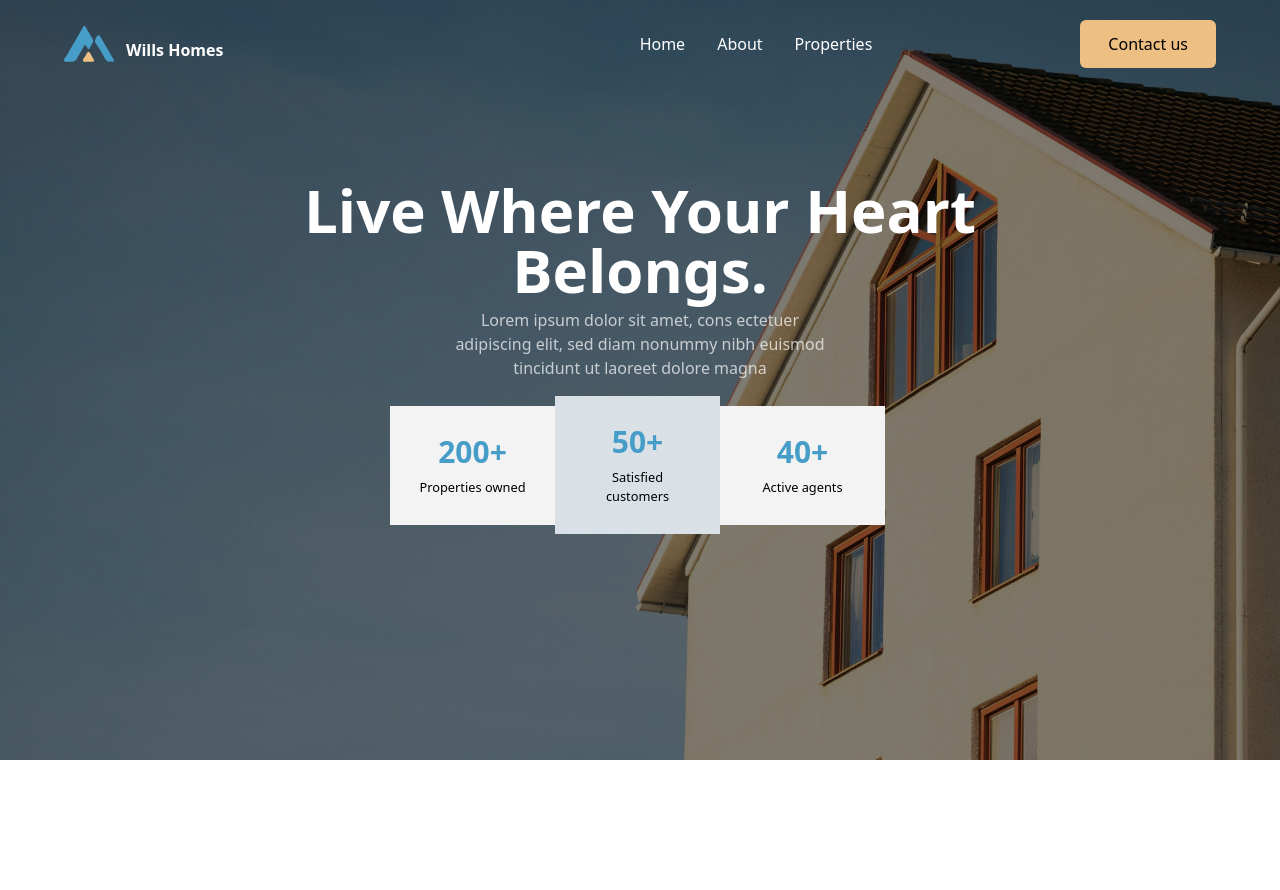
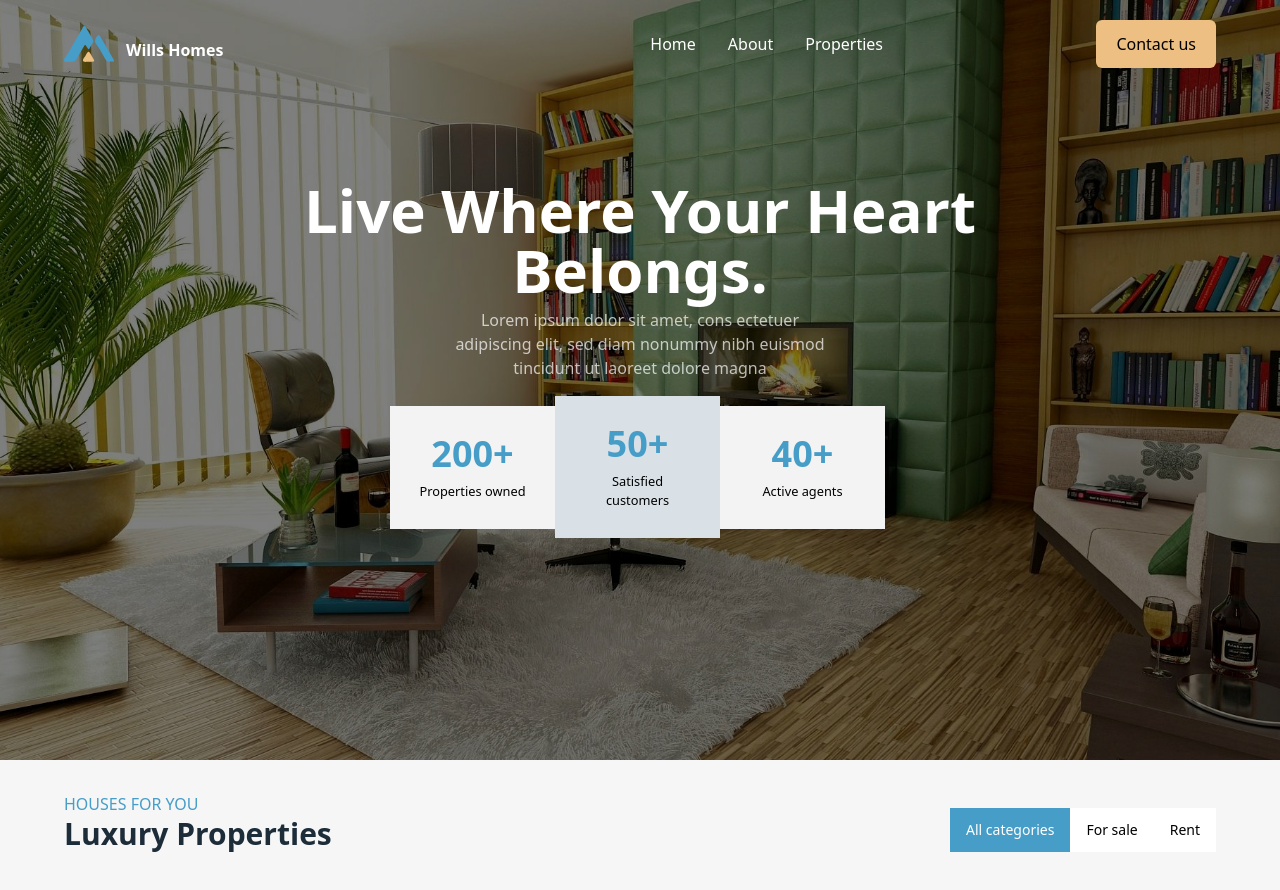
Before and after one commit to Codebee50/wills-homes, a React (Vite) app: page / in a window 1280 px wide. Shown: the top 890 px of the page. Before the commit the page ends 800 px from the top, so only its background shows below. Built offline with nearby package versions, Linux system fonts and the light colour scheme.

Commit message:
added properties section header

```diff
--- a/src/App.jsx
+++ b/src/App.jsx
@@ -1,11 +1,13 @@
 import { Fragment } from "react"
 import Hero from "./sections/Hero"
+import Properties from "./sections/Properties"
 
 const App = () => {
   return (
     <Fragment>
       <main>
         <Hero></Hero>
+        <Properties/>
       </main>
     </Fragment>
   )
--- a/src/components/Nav.jsx
+++ b/src/components/Nav.jsx
@@ -27,7 +27,7 @@ const Nav = () => {
         </nav>
 
         <a className="max-md:hidden">
-            <button className="font-worksans py-3 rounded-md px-7 bg-peach-10">Contact us</button>
+            <button className="font-outfit py-3 font-medium  rounded-md px-5 bg-peach-10">Contact us</button>
         </a>
     </header>
   )
--- a/src/components/Showcase.jsx
+++ b/src/components/Showcase.jsx
@@ -2,7 +2,7 @@ const Showcase = (props) => {
 
   return (
     <div className={`p-4 sm:p-7 odd:bg-[#F3F3F3] even:bg-[#D9E1E7] flex flex-col items-center w-[33%]`}>
-        <p className="text-dark-blue font-bold text-2xl sm:text-3xl font-worksans">{props.value}</p>
+        <p className="text-dark-blue font-bold text-2xl sm:text-4xl font-worksans">{props.value}</p>
         <p className="text-black text-[0.8rem] text-center mt-2 font-worksans">{props.label}</p>
     </div>
   )
--- a/src/sections/Hero.jsx
+++ b/src/sections/Hero.jsx
@@ -1,12 +1,12 @@
 import Nav from "../components/Nav"
-import background from '../assets/images/home-background.png'
+// import background from '../assets/images/home-background.png'
 import ShowcaseList from "../components/ShowcaseList"
-import house from '../assets/images/house.jpg'
-
+// import house from '../assets/images/house.jpg'
+import interior from '../assets/images/interior.jpg'
 const Hero = () => {
   return (
     <section className="w-full h-[85vh] sm:h-[95vh] relative">
-        <img src={house} alt="" className="w-full h-full object-center object-cover"/>
+        <img src={interior} alt="" className="w-full h-full object-center object-cover"/>
         <section className="w-full h-full absolute top-0 bg-bg-overlay flex flex-col items-center">
              <Nav></Nav>
 
--- a/src/sections/Properties.jsx
+++ b/src/sections/Properties.jsx
@@ -0,0 +1,26 @@
+const Properties = () => {
+  return (
+    <section className="padding-x pt-8 min-h-screen bg-light-gray">
+      <div className="w-full flex flex-col md:flex-row items-start md:items-end justify-between">
+        <div>
+          <p className="text-dark-blue font-medium font-outfit ">HOUSES FOR YOU</p>
+          <h1 className="text-3xl font-bold font-worksans text-dark-txt">Luxury Properties</h1>
+        </div>
+
+        <div className="flex flex-row max-md:mt-5">
+            <div className="bg-dark-blue py-3 px-4 cursor-pointer">
+              <p className="font-worksans text-white sm:text-sm text-[0.8rem]">All categories</p>
+            </div>
+            <div className="bg-white py-3 px-4 cursor-pointer">
+              <p className="font-worksans text-black  sm:text-sm text-[0.8rem]">For sale</p>
+            </div>
+            <div className="bg-white py-3 px-4 cursor-pointer">
+              <p className="font-worksans text-black sm:text-sm text-[0.8rem]">Rent</p>
+            </div>
+        </div>
+      </div>
+    </section>
+  )
+}
+
+export default Properties
--- a/tailwind.config.js
+++ b/tailwind.config.js
@@ -9,12 +9,15 @@ export default {
       colors :{
         'bg-overlay': 'rgba(0, 0, 0, 0.5)',
         'peach-10': '#EDBF83',
-        'dark-blue': '#469DC7'
+        'dark-blue': '#469DC7',
+        'light-gray': '#F6F6F7',
+        'dark-txt': '#1C2C39'
       },
       fontFamily:{
         'outfit': "['Outfit', 'sans-serif']",
         'worksans': "['Work Sans', 'sans-serif']"
-      }
+      },
+
     },
   },
   plugins: [],
```
Also changed, not shown: src/assets/images/interior.jpg (added).
